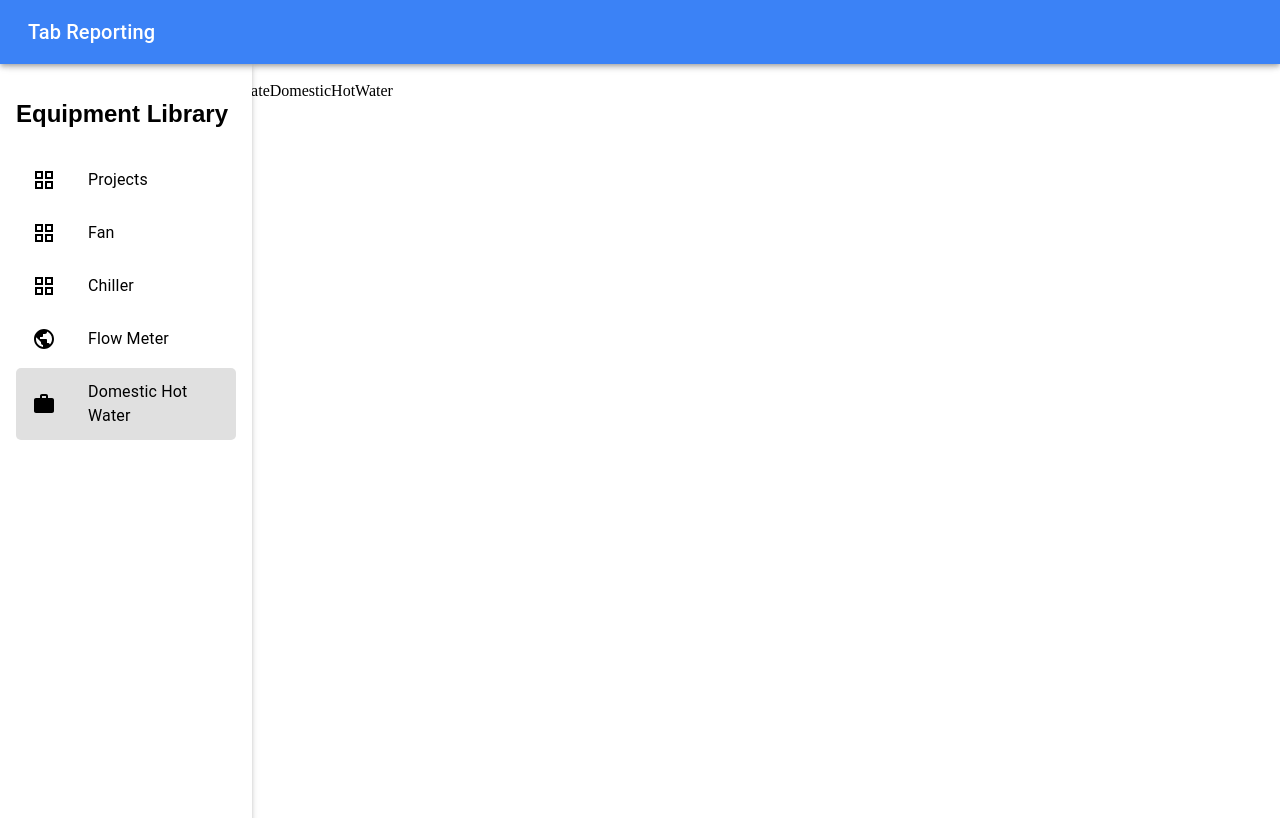
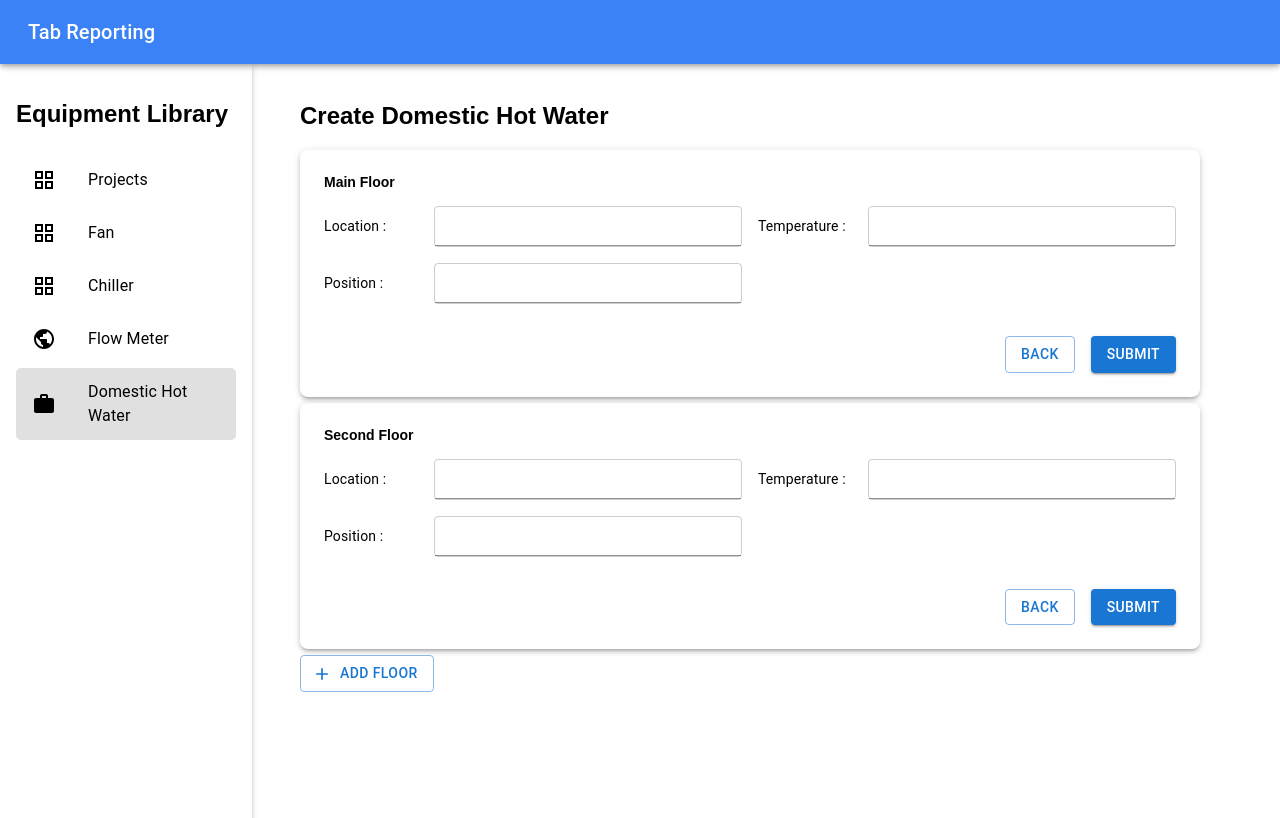
Before and after one commit to harshadyadav8485/ReactViteProject, a React (Vite) app: page /createDomesticHotWater in a window 1280 px wide. Built offline with nearby package versions, Linux system fonts and the light colour scheme.

Commit message:
Added form for domestic hot water equipment

```diff
--- a/package.json
+++ b/package.json
@@ -15,7 +15,9 @@
     "@mui/icons-material": "^6.4.7",
     "@mui/material": "^6.4.7",
     "@radix-ui/react-label": "^2.1.2",
+    "@react-pdf-viewer/core": "^3.12.0",
     "@tailwindcss/vite": "^4.0.13",
+    "jspdf": "^3.0.1",
     "react": "^19.0.0",
     "react-dom": "^19.0.0",
     "react-router-dom": "^7.3.0"
--- a/src/Components/Layout/Sidebar.jsx
+++ b/src/Components/Layout/Sidebar.jsx
@@ -15,7 +15,11 @@ const menuItems = [
   // { name: "Villages", path: "/villages", icon: <PublicIcon /> },
   // { name: "Projects", path: "/projects", icon: <WorkIcon /> },
   { name: "Flow Meter", path: "/createFlowMeter", icon: <PublicIcon /> },
-  { name: "Domestic Hot Water", path: "/createDomesticHotWater", icon: <WorkIcon /> },
+  {
+    name: "Domestic Hot Water",
+    path: "/createDomesticHotWater",
+    icon: <WorkIcon />,
+  },
 ];
 
 const Sidebar = ({ open, toggleSidebar }) => {
--- a/src/Pages/CreateDomesticHotWater.jsx
+++ b/src/Pages/CreateDomesticHotWater.jsx
@@ -1,9 +1,202 @@
-import React from 'react'
+import React from "react";
+import {
+  Box,
+  Input,
+  Button,
+  Typography,
+  Select,
+  MenuItem,
+} from "@mui/material";
+import AddIcon from "@mui/icons-material/Add";
 
-function CreateDomesticHotWater() {
+const CreateDomesticHotWater = () => {
   return (
-    <div>CreateDomesticHotWater</div>
-  )
-}
+    <>
+      <Box sx={{ pl: 9, pr: 9, mt: 1 }}>
+        <Box sx={{ mb: 1 }}>
+          <h2> Create Domestic Hot Water </h2>
+        </Box>
 
-export default CreateDomesticHotWater
+        <Box
+          component="form"
+          sx={{
+            display: "flex",
+            flexDirection: "column",
+            gap: 2,
+            maxWidth: 1100,
+            margin: "auto",
+            padding: 3,
+            boxShadow: 3,
+            borderRadius: 2,
+            marginBottom: "6px",
+          }}
+        >
+          <Typography variant="h7" sx={{ fontWeight: 600 }}>
+            Main Floor
+          </Typography>
+          <Box
+            sx={{
+              display: "grid",
+              gridTemplateColumns: "repeat(2, 1fr)",
+              gap: 2,
+            }}
+          >
+            <Box display="flex" alignItems="center">
+              <Typography sx={{ minWidth: "110px" }}>Location :</Typography>
+              <Input
+                fullWidth
+                name="location"
+                sx={{
+                  border: "1px solid #ccc",
+                  padding: "5px",
+                  borderRadius: "4px",
+                }}
+              />
+            </Box>
+
+            <Box display="flex" alignItems="center">
+              <Typography sx={{ minWidth: "110px" }}>Temperature :</Typography>
+              <Input
+                fullWidth
+                name="temp"
+                sx={{
+                  border: "1px solid #ccc",
+                  padding: "5px",
+                  borderRadius: "4px",
+                }}
+              />
+            </Box>
+
+            <Box display="flex" alignItems="center">
+              <Typography sx={{ minWidth: "110px" }}>Position :</Typography>
+              <Input
+                fullWidth
+                name="position"
+                sx={{
+                  border: "1px solid #ccc",
+                  padding: "5px",
+                  borderRadius: "4px",
+                }}
+              />
+            </Box>
+          </Box>
+          <Box sx={{ mt: 2 }}>
+            {/* <Box>
+              <Button variant="outlined" startIcon={<AddIcon />}>
+                Add Parameters
+              </Button>
+            </Box> */}
+            <Box display="flex" justifyContent="flex-end">
+              <Button
+                variant="outlined"
+                onClick={() => navigate("/projects")}
+                sx={{ mr: 2 }}
+              >
+                Back
+              </Button>
+              <Button
+                variant="contained"
+                onClick={() => navigate("/createpump")}
+              >
+                Submit
+              </Button>
+            </Box>
+          </Box>
+        </Box>
+        <Box
+          component="form"
+          sx={{
+            display: "flex",
+            flexDirection: "column",
+            gap: 2,
+            maxWidth: 1100,
+            margin: "auto",
+            padding: 3,
+            boxShadow: 3,
+            borderRadius: 2,
+            marginBottom: "6px",
+          }}
+        >
+          <Typography variant="h7" sx={{ fontWeight: 600 }}>
+            Second Floor
+          </Typography>
+          <Box
+            sx={{
+              display: "grid",
+              gridTemplateColumns: "repeat(2, 1fr)",
+              gap: 2,
+            }}
+          >
+            <Box display="flex" alignItems="center">
+              <Typography sx={{ minWidth: "110px" }}>Location :</Typography>
+              <Input
+                fullWidth
+                name="location"
+                sx={{
+                  border: "1px solid #ccc",
+                  padding: "5px",
+                  borderRadius: "4px",
+                }}
+              />
+            </Box>
+
+            <Box display="flex" alignItems="center">
+              <Typography sx={{ minWidth: "110px" }}>Temperature :</Typography>
+              <Input
+                fullWidth
+                name="temp"
+                sx={{
+                  border: "1px solid #ccc",
+                  padding: "5px",
+                  borderRadius: "4px",
+                }}
+              />
+            </Box>
+
+            <Box display="flex" alignItems="center">
+              <Typography sx={{ minWidth: "110px" }}>Position :</Typography>
+              <Input
+                fullWidth
+                name="position"
+                sx={{
+                  border: "1px solid #ccc",
+                  padding: "5px",
+                  borderRadius: "4px",
+                }}
+              />
+            </Box>
+          </Box>
+          <Box sx={{ mt: 2 }}>
+            {/* <Box>
+              <Button variant="outlined" startIcon={<AddIcon />}>
+                Add Parameters
+              </Button>
+            </Box> */}
+            <Box display="flex" justifyContent="flex-end">
+              <Button
+                variant="outlined"
+                onClick={() => navigate("/projects")}
+                sx={{ mr: 2 }}
+              >
+                Back
+              </Button>
+              <Button
+                variant="contained"
+                onClick={() => navigate("/createpump")}
+              >
+                Submit
+              </Button>
+            </Box>
+          </Box>
+        </Box>
+        <Box marginTop="6px">
+          <Button variant="outlined" startIcon={<AddIcon />}>
+            Add Floor
+          </Button>
+        </Box>
+      </Box>
+    </>
+  );
+};
+
+export default CreateDomesticHotWater;
```
Also changed, not shown: src/Pages/CreatePump.jsx (+10 -6 lines), 2 other files (tests, documents, lock files or other folders).
